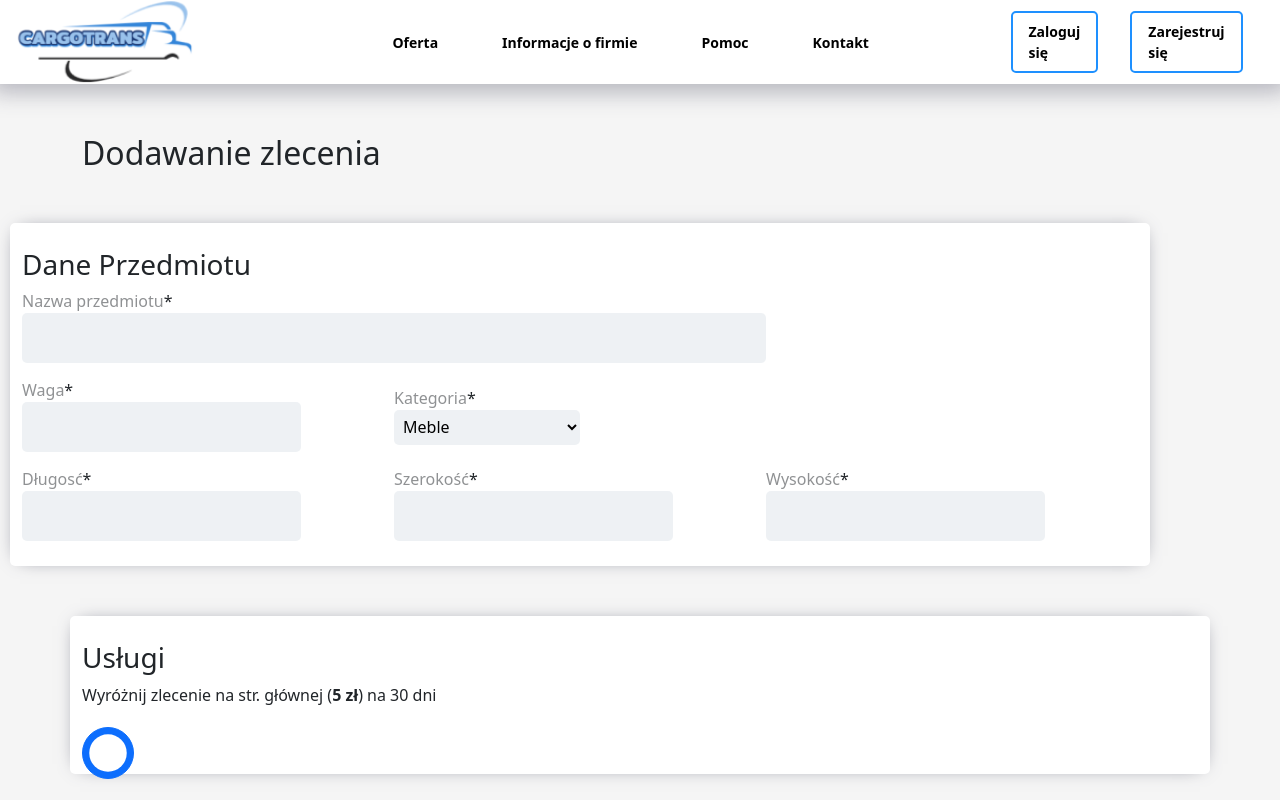
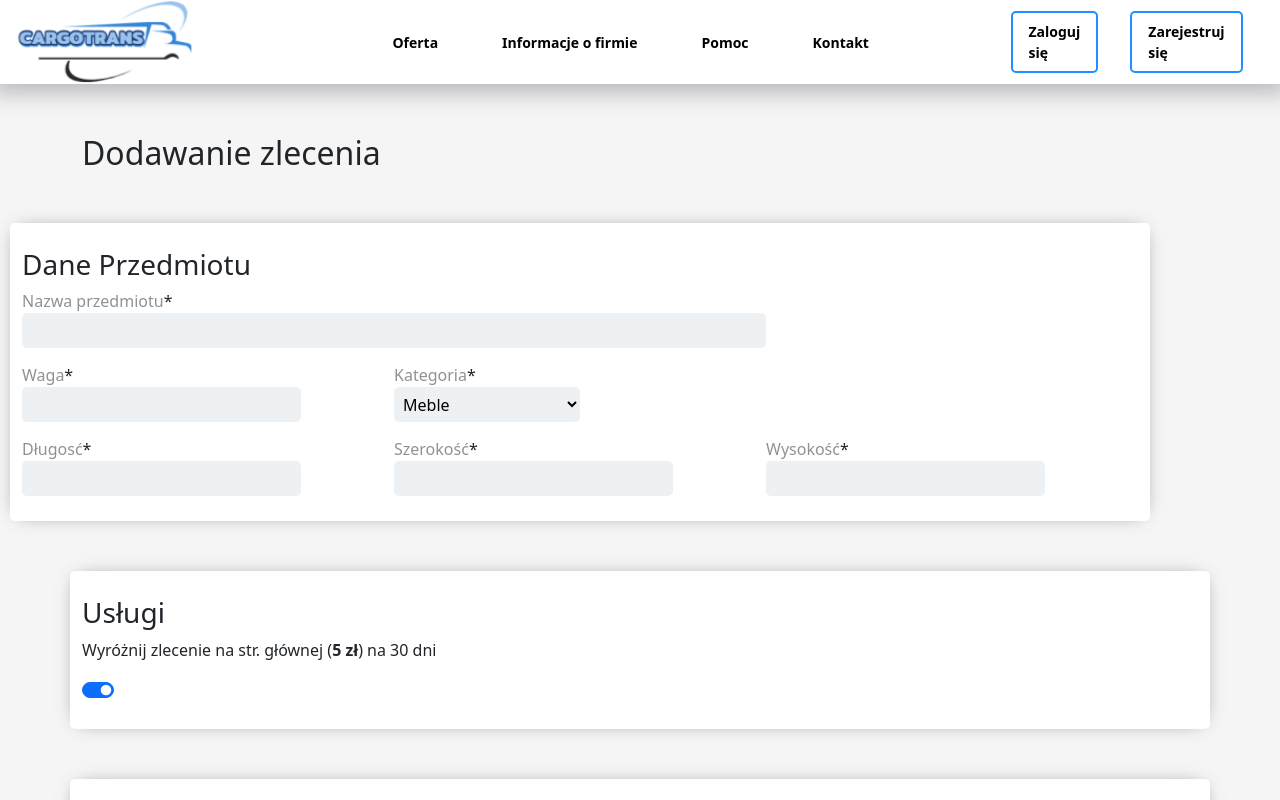
Before and after one commit to Radek04/cargoTrans, a React (Create React App) app: page /weOrder in a window 1280 px wide. Shown: the top 800 px of the page. Built offline with nearby package versions, Linux system fonts and the light colour scheme.

Commit message:
LookFor Update

```diff
--- a/src/styles/LookFor.css
+++ b/src/styles/LookFor.css
@@ -24,13 +24,11 @@
     font-size: 20px;
 }
 
-input{
+.LookFor input{
     padding: 25px;
-
-
 }
 
-#from, #where, #weightFrom, #weightTo, #date{
+.LookFor #from, #where, #weightFrom, #weightTo, #date{
     margin-left: 10px;
     margin-right: 10px;
 
```
